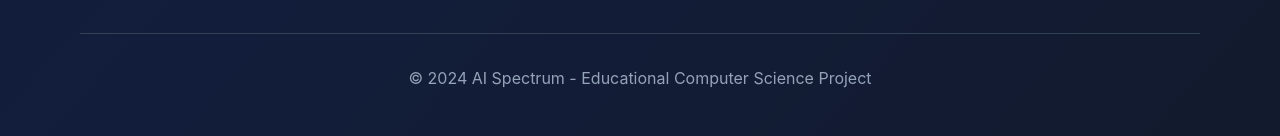
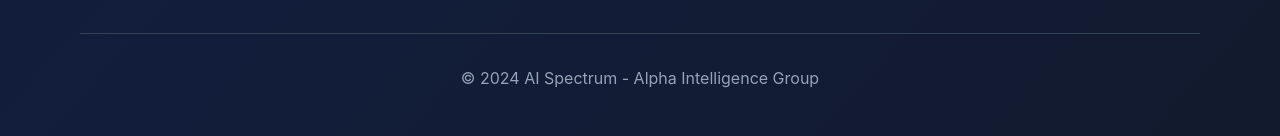
Before and after one commit to rareHop/AlphaIntelligence, a React (Vite) app: page /chat in a window 1280 px wide. Shown: the part 1276-1412 px from the top of the page. Built offline with nearby package versions, Linux system fonts and the light colour scheme.

Commit message:
Update Footer.tsx

```diff
--- a/src/components/Footer.tsx
+++ b/src/components/Footer.tsx
@@ -58,8 +58,8 @@ const Footer: React.FC = () => {
 
         <div className="border-t border-slate-700 mt-8 pt-8 text-center">
           <p className="text-slate-400">
-            © 2024 AI Spectrum - Educational Computer Science Project
-          </p>
+  © 2024 AI Spectrum - Alpha Intelligence Group
+</p>
         </div>
       </div>
     </footer>
```
